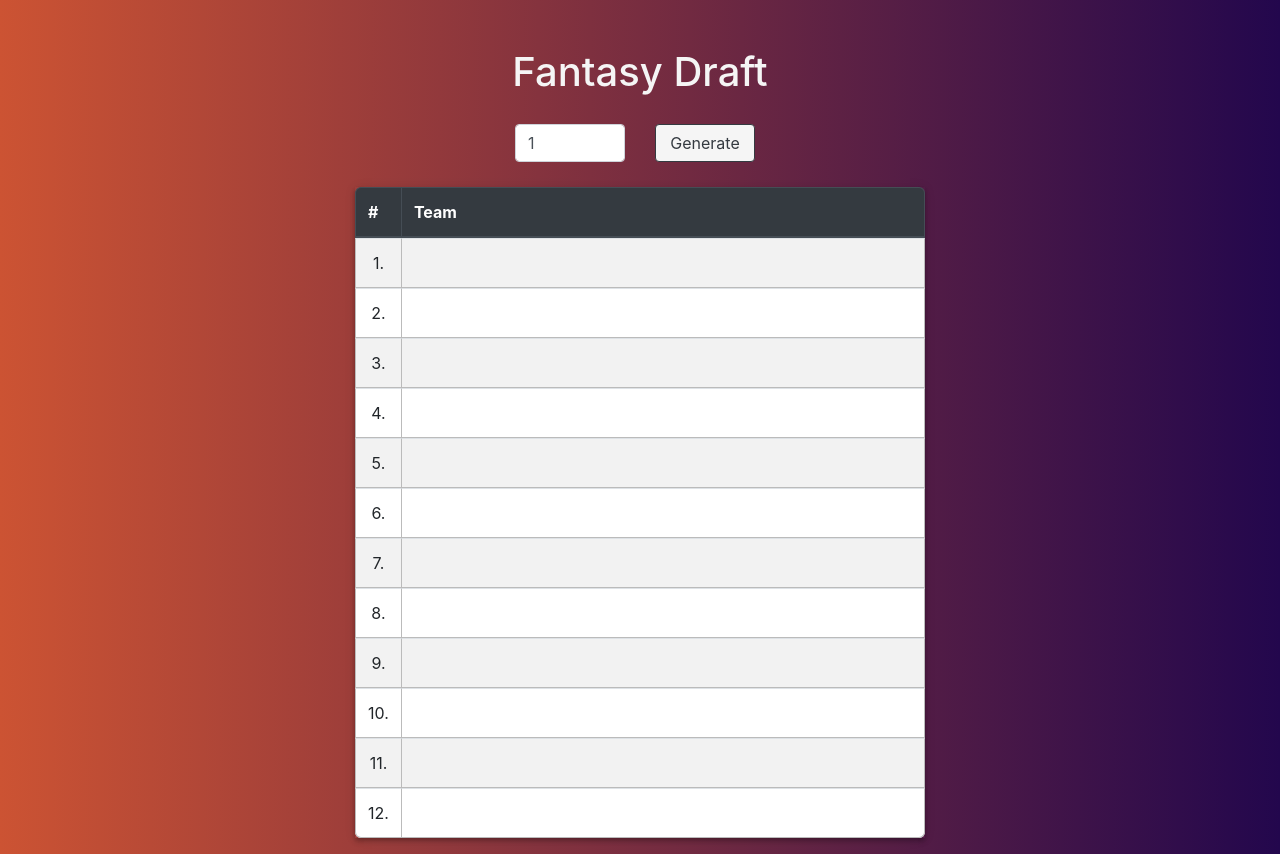
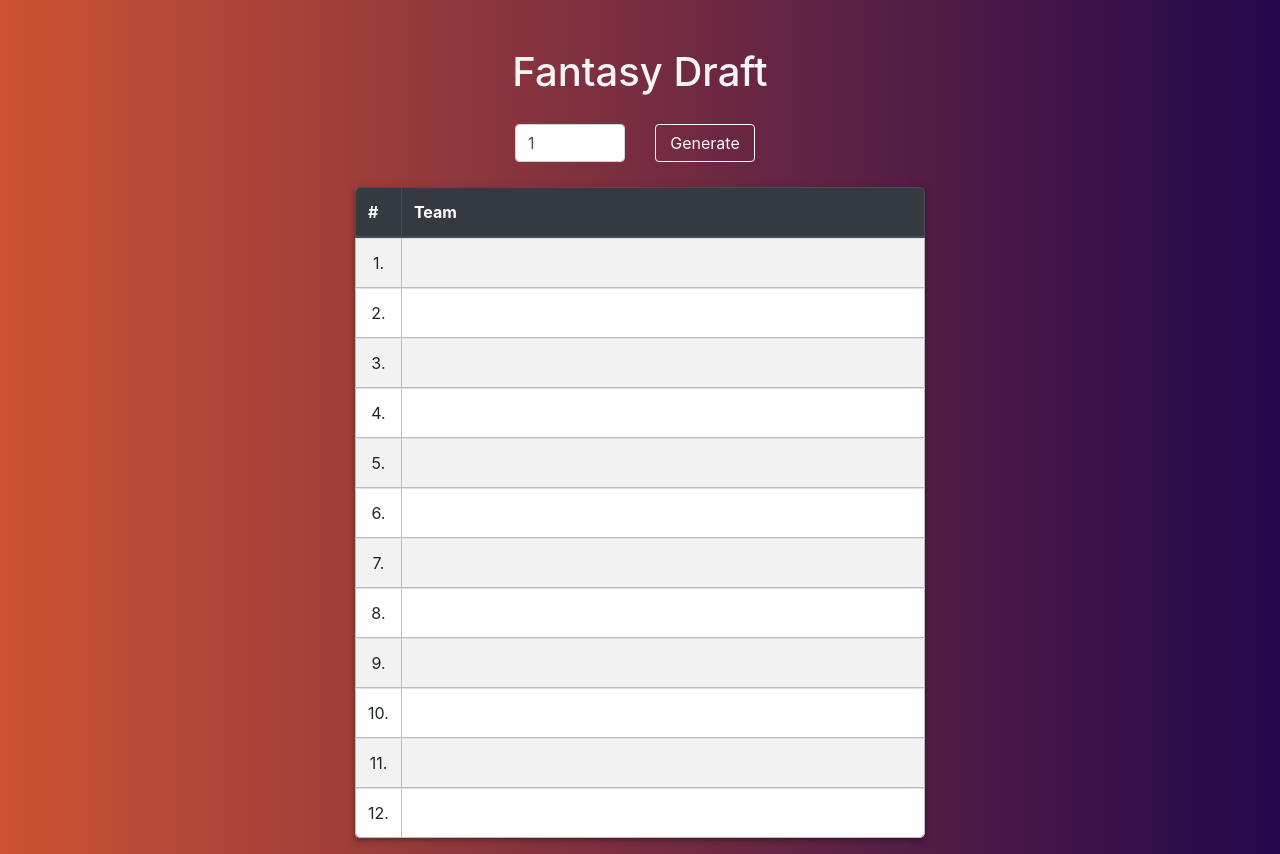
Before and after one commit to galjakdanilo/galjakdanilo.github.io, a plain HTML site: page index.html in a window 1280 px wide. Drawn offline with Linux system fonts and the light colour scheme.

Commit message:
Updated button styling

```diff
--- a/index.html
+++ b/index.html
@@ -27,7 +27,7 @@
               <input type="number" id="round" name="round" placeholder="Round" class="form-control" value="1" min="1" max="11">
             </div>
             <div class="col">
-              <button type="button" id = "generate" onclick="printOut();" class="btn btn-outline-dark">Generate</button>
+              <button type="button" id = "generate" onclick="printOut();" class="btn btn-outline-light">Generate</button>
             </div>
           </div>
         </form>
--- a/style.css
+++ b/style.css
@@ -17,7 +17,6 @@ tbody {
 #generate {
     float: left;
     width: 100px;
-    background: whitesmoke;
 }
 
 h1 {
```
